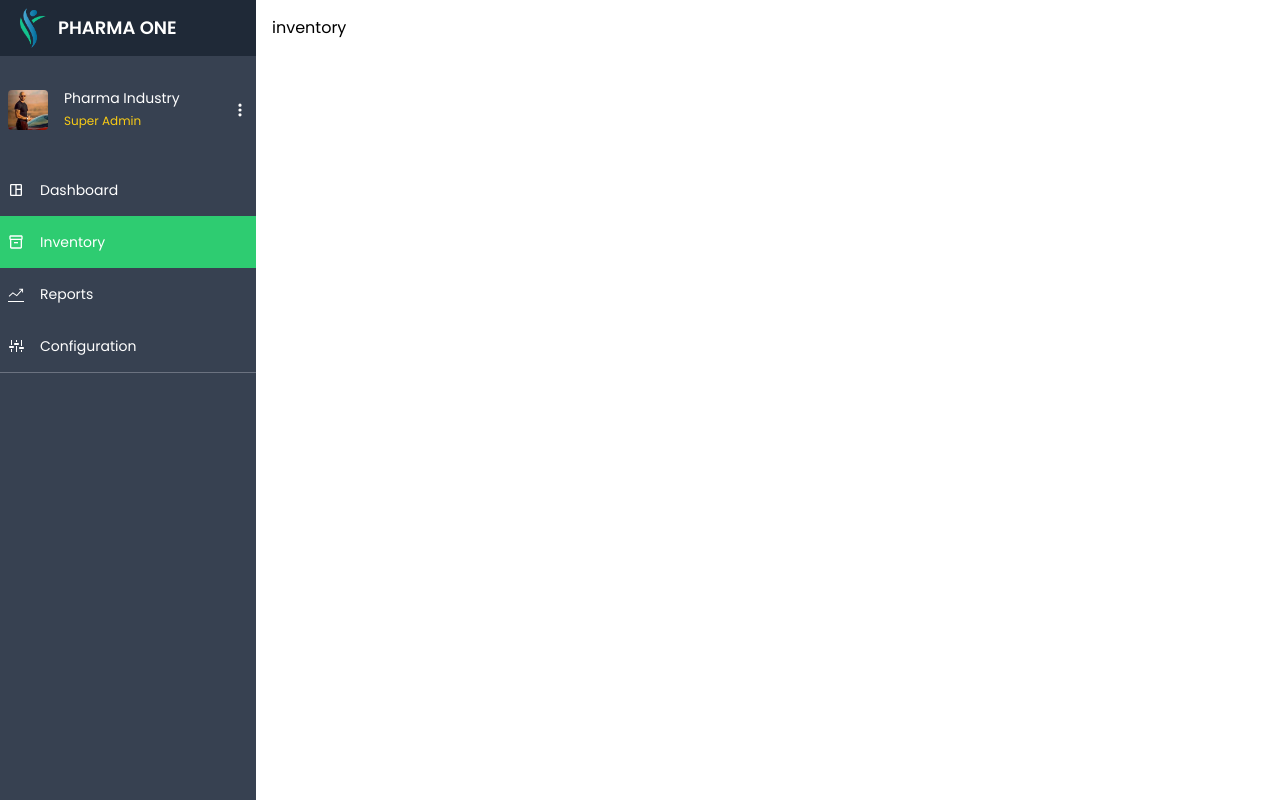
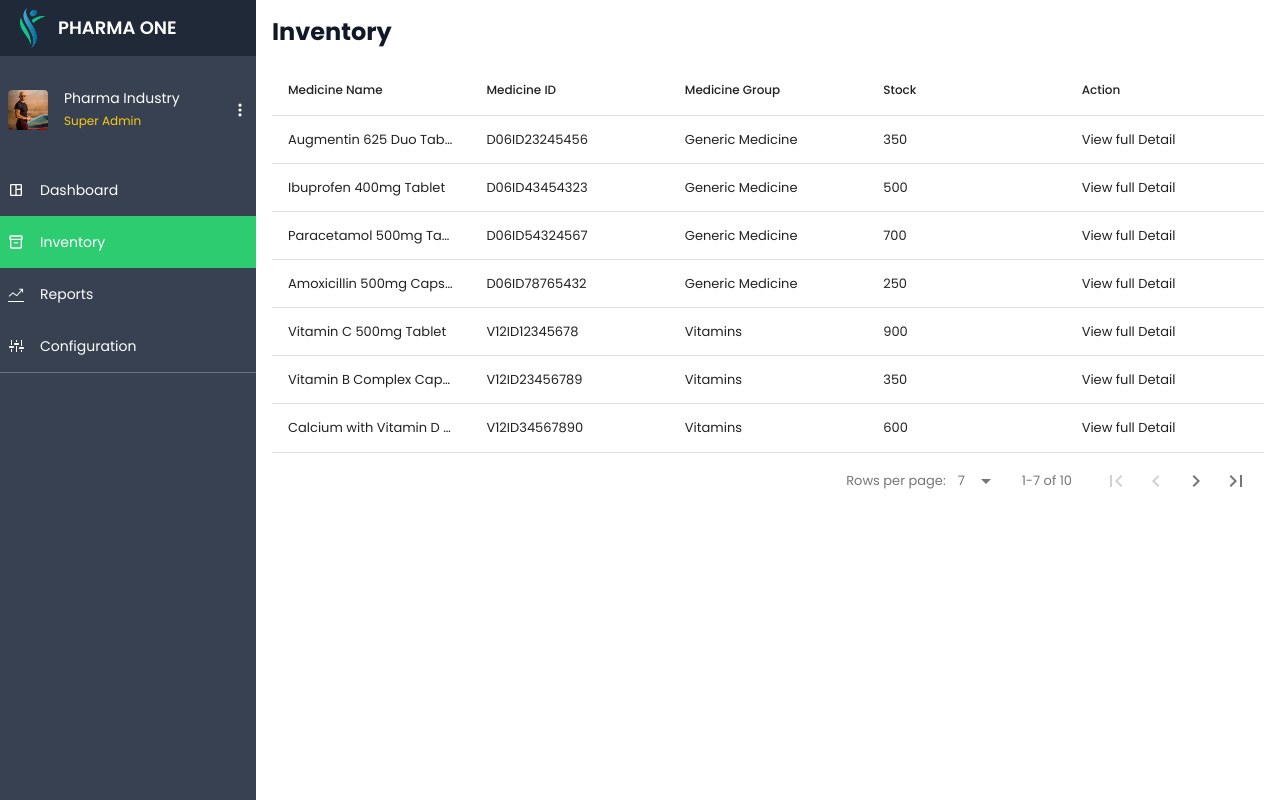
Before and after one commit to Fellah-wassim/mc-hack-imposters, a Next.js app: page /inventory in a window 1280 px wide. Built offline with nearby package versions, Linux system fonts and the light colour scheme; sample sign-in values are in the browser's storage.

Commit message:
finish inventory

```diff
--- a/next.config.js
+++ b/next.config.js
@@ -1,6 +1,6 @@
 /** @type {import('next').NextConfig} */
 const nextConfig = {
   reactStrictMode: true,
-}
+};
 
-module.exports = nextConfig
+module.exports = nextConfig;
--- a/package.json
+++ b/package.json
@@ -18,8 +18,10 @@
     "postcss": "^8.4.21",
     "react": "18.2.0",
     "react-chartjs-2": "^5.2.0",
+    "react-data-table-component": "^7.5.3",
     "react-dom": "18.2.0",
     "react-icons": "^4.8.0",
+    "styled-components": "^5.3.8",
     "tailwindcss": "^3.2.7",
     "typescript": "4.9.5"
   }
--- a/src/components/Header.tsx
+++ b/src/components/Header.tsx
@@ -1,3 +1,4 @@
+import Head from "next/head";
 import React from "react";
 
 type Props = {
@@ -5,7 +6,14 @@ type Props = {
 };
 
 const Header: React.FC<Props> = ({ title }) => {
-  return <h1 className="font-bold text-2xl text-gray-900">{title}</h1>;
+  return (
+    <>
+      <Head>
+        <title>{`PHARMA ONE - ${title}`}</title>
+      </Head>
+      <h1 className="font-bold text-2xl text-gray-900">{title}</h1>
+    </>
+  );
 };
 
 export default Header;
--- a/src/components/Layout.tsx
+++ b/src/components/Layout.tsx
@@ -99,14 +99,14 @@ const Layout: React.FC<Props> = ({ children }) => {
               className="text-white cursor-pointer"
             />
             {isOpen && (
-              <div className="bg-white w-40 absolute top-[120%]">
-                <div className="p-2 hover:bg-gray-100 transition flex items-center gap-x-2">
+              <div className="text-gray-800 bg-white w-40 absolute top-[120%]">
+                <div className="px-2 py-3 hover:bg-gray-100 transition flex items-center gap-x-2">
                   <BiUser />
                   <p className="text-sm">My profile</p>
                 </div>
                 <div
                   onClick={logOutHandler}
-                  className="p-2 hover:bg-gray-100 transition flex items-center gap-x-2"
+                  className="px-2 py-3 hover:bg-gray-100 transition flex items-center gap-x-2"
                 >
                   <RiLogoutBoxRLine />
                   <p className="text-sm">Logout</p>
@@ -133,8 +133,8 @@ const Layout: React.FC<Props> = ({ children }) => {
         })}
         <div className="h-[1px] w-full bg-gray-500"></div>
       </div>
-      <div className="h-full col-span-4 w-full flex justify-center">
-        <div className="max-w-screen-xl w-full p-4">{children}</div>
+      <div className="h-full col-span-4 w-full flex overflow-auto justify-center">
+        <div className="max-w-screen-xl w-full p-4 h-full">{children}</div>
       </div>
     </div>
   );
--- a/src/pages/auth/login.tsx
+++ b/src/pages/auth/login.tsx
@@ -1,7 +1,8 @@
 import { NextPage } from "next";
+import Head from "next/head";
 import Image from "next/image";
 import { useRouter } from "next/router";
-import React, { useEffect, useState } from "react";
+import React, { useState } from "react";
 
 const Login: NextPage = () => {
   const router = useRouter();
@@ -34,6 +35,10 @@ const Login: NextPage = () => {
   };
 
   return (
+    <>
+      <Head>
+        <title>PHARMA ONE - Login</title>
+      </Head>
       <div className="grid grid-cols-1 font-serif md:grid-cols-2 h-screen w-full">
         <div className="relative">
           <div className="bg-[url(/login-bg-2.png)] h-full w-full bg-cover " />
@@ -49,14 +54,18 @@ const Login: NextPage = () => {
                 height={200}
                 className="h-16 object-contain "
               />
-            <h1 className="font-semibold text-xl text-gray-900">PHARMA ONE</h1>
+              <h1 className="font-semibold text-xl text-gray-900">
+                PHARMA ONE
+              </h1>
             </div>
             <div className="w-full flex justify-start">
               <form
                 onSubmit={onSubmit}
                 className="flex flex-col w-full gap-y-4 p-6 items-center"
               >
-              <h1 className="text-4xl text-gray-900 font-semibold">Sign In</h1>
+                <h1 className="text-4xl text-gray-900 font-semibold">
+                  Sign In
+                </h1>
                 <input
                   name="username"
                   type={"text"}
@@ -90,6 +99,7 @@ const Login: NextPage = () => {
           </div>
         </div>
       </div>
+    </>
   );
 };
 
--- a/src/pages/inventory.tsx
+++ b/src/pages/inventory.tsx
@@ -1,8 +1,127 @@
 import { NextPage } from "next";
 import React from "react";
+import Header from "../components/Header";
+import { TableColumn } from "react-data-table-component/dist/src/DataTable/types";
+import dynamic from "next/dynamic";
+
+const DataTable = dynamic(() => import("react-data-table-component"), {
+  ssr: false,
+});
+
+type Row = {
+  name: string;
+  id: string;
+  group: string;
+  stock: number;
+};
+
+const columns: TableColumn<Row>[] = [
+  {
+    name: "Medicine Name",
+    selector: (row) => row.name,
+    sortable: true,
+  },
+  {
+    name: "Medicine ID",
+    selector: (row) => row.id,
+    sortable: true,
+  },
+  {
+    name: "Medicine Group",
+    selector: (row) => row.group,
+    sortable: true,
+  },
+  {
+    name: "Stock",
+    selector: (row) => row.stock,
+    sortable: true,
+  },
+  {
+    name: "Action",
+    cell: (row) => (
+      <p className="cursor-pointer hover:underline">View full Detail</p>
+    ),
+  },
+];
+
+const data: Row[] = [
+  {
+    group: "Generic Medicine",
+    id: "D06ID23245456",
+    name: "Augmentin 625 Duo Tabler",
+    stock: 350,
+  },
+  {
+    group: "Generic Medicine",
+    id: "D06ID43454323",
+    name: "Ibuprofen 400mg Tablet",
+    stock: 500,
+  },
+  {
+    group: "Generic Medicine",
+    id: "D06ID54324567",
+    name: "Paracetamol 500mg Tablet",
+    stock: 700,
+  },
+  {
+    group: "Generic Medicine",
+    id: "D06ID78765432",
+    name: "Amoxicillin 500mg Capsule",
+    stock: 250,
+  },
+  {
+    group: "Vitamins",
+    id: "V12ID12345678",
+    name: "Vitamin C 500mg Tablet",
+    stock: 900,
+  },
+  {
+    group: "Vitamins",
+    id: "V12ID23456789",
+    name: "Vitamin B Complex Capsule",
+    stock: 350,
+  },
+  {
+    group: "Vitamins",
+    id: "V12ID34567890",
+    name: "Calcium with Vitamin D Tablet",
+    stock: 600,
+  },
+  {
+    group: "Pain Relief",
+    id: "P34ID12345678",
+    name: "Aspirin 325mg Tablet",
+    stock: 400,
+  },
+  {
+    group: "Pain Relief",
+    id: "P34ID23456789",
+    name: "Naproxen 500mg Tablet",
+    stock: 200,
+  },
+  {
+    group: "Pain Relief",
+    id: "P34ID34567890",
+    name: "Diclofenac 50mg Tablet",
+    stock: 300,
+  },
+];
 
 const Inventory: NextPage = () => {
-  return <div>inventory</div>;
+  return (
+    <div>
+      <Header title="Inventory" />
+      <div className="my-4">
+        <DataTable
+          columns={columns as any}
+          data={data}
+          pagination
+          paginationPerPage={7}
+          paginationRowsPerPageOptions={[7, 10, 15, 20]}
+        />
+      </div>
+    </div>
+  );
 };
 
 export default Inventory;
```
Also changed, not shown: 2 other files (tests, documents, lock files or other folders). Lines whose indentation alone changed are shown as unchanged.
